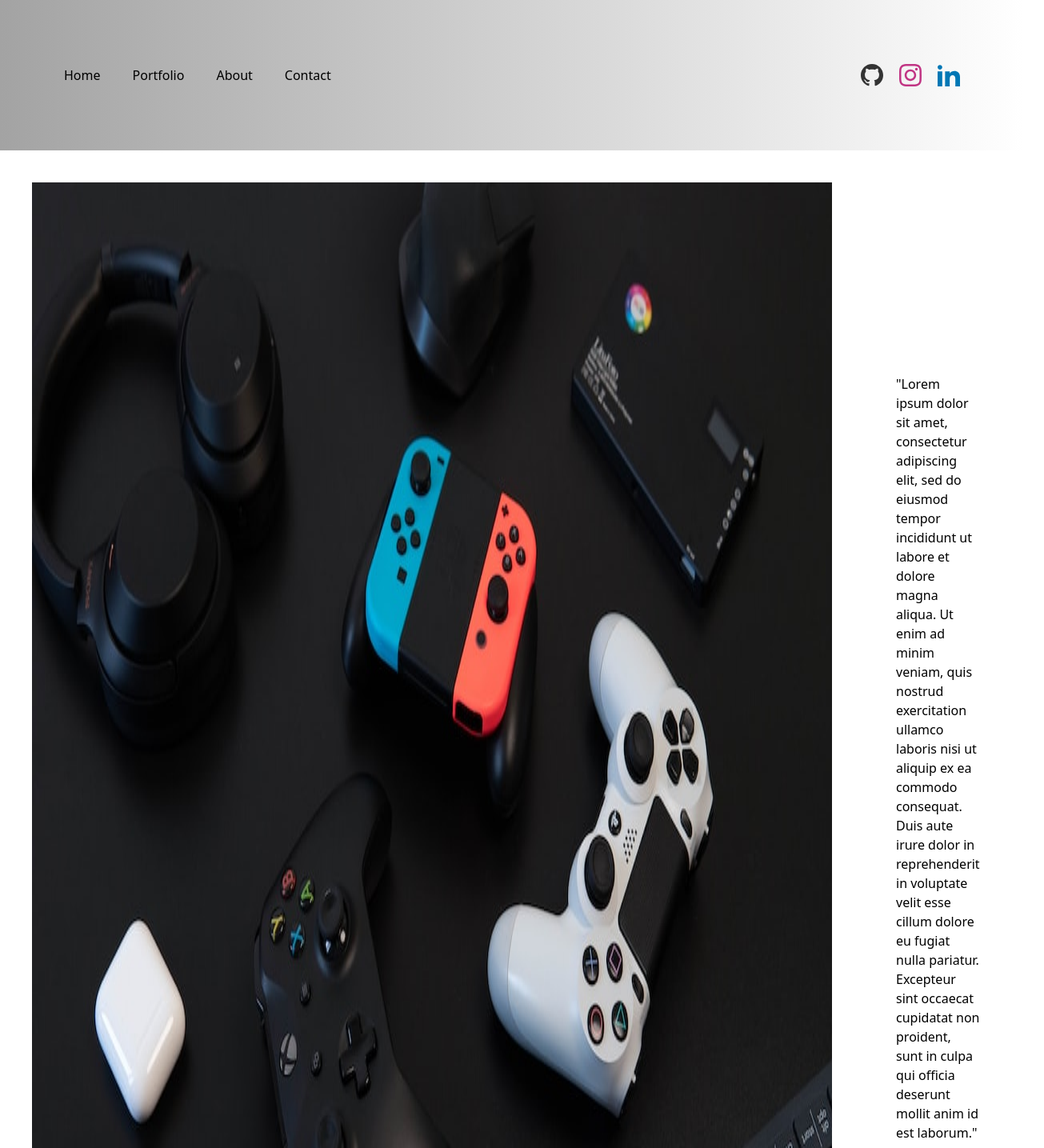
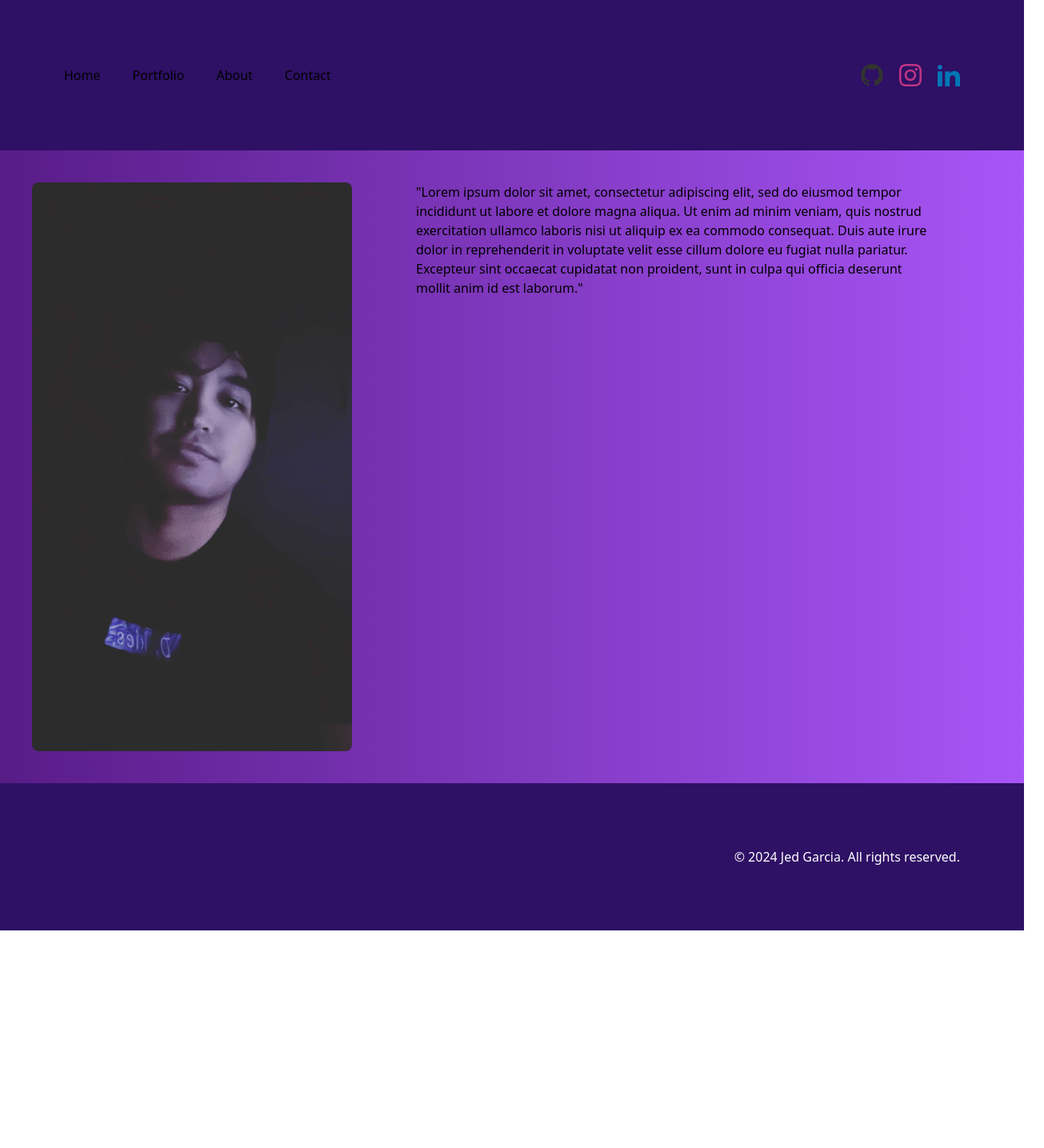
Before and after one commit to jedi24garcia/main-web-react, a React (Create React App) app: page /HomePage in a window 1280 px wide. Shown: the top 1435 px of the page at 80% size, 1305 px wide, since content can reach past the window. After the commit the page ends 1163 px from the top, so only its background shows below. Built offline with nearby package versions, Linux system fonts and the light colour scheme.

Commit message:
just modified bg

```diff
--- a/src/About.js
+++ b/src/About.js
@@ -7,7 +7,7 @@ import aboutImage from './/images/Image.jpg';
 
 function About() {
     return (
-        <div>
+        <div className='bg-gradient-to-r from-purple-900 to-purple-500'>
             <Home />
             <div className='item-body px-60 py-10'>
                 <h1 className='font-serif text-5xl'>about</h1>
--- a/src/Contact.js
+++ b/src/Contact.js
@@ -10,7 +10,7 @@ function Contact() {
     };
 
     return (
-        <div>
+        <div className='bg-gradient-to-r from-purple-900 to-purple-500'>
             <Home />
             <div className='py-8 lg:py-16 px-4 mx-auto max-w-screen-md'>
                 <h2 class="mb-4 text-4xl tracking-tight font-extrabold text-center text-gray-900 dark:text-white">Contact Me</h2>
--- a/src/Footer.js
+++ b/src/Footer.js
@@ -2,8 +2,8 @@ import React from 'react';
 
 function FooterPage() {
     return (
-        <footer className="flex justify-between items-center p-20 bg-gradient-to-r from-neutral-400 to-black-500">
-            <p className="text-base text-white">© 2024 Jed Garcia. All rights reserved.</p>
+        <footer className="p-20 bg-violet-950">
+            <p className="text-base text-white text-right">© 2024 Jed Garcia. All rights reserved.</p>
         </footer>
     );
 };
--- a/src/HomePage.js
+++ b/src/HomePage.js
@@ -3,15 +3,15 @@ import React from 'react';
 import Home from './main';
 import FooterPage from './Footer';
 
-import consoleImage from './/images/consoles.jpg';
+import profileImage from './/images/profile.jpg';
 
 function HomePage() {
     return (
         <div>
             <Home />
-                <div className='context flex p-10'>
-                    <img src={consoleImage} alt='' />
-                    <div className='item-body px-20 py-60'>
+                <div className='context flex p-10 bg-gradient-to-r from-purple-900 to-purple-500'>
+                    <img src={profileImage} className="object-cover rounded-lg hover:scale-110 transform transition duration-500" style={{ width: '400px' }} alt='' />
+                    <div className='item-body px-20'>
                         <p className='font-serif'>"Lorem ipsum dolor sit amet,
                             consectetur adipiscing elit, sed do eiusmod tempor
                             incididunt ut labore et dolore magna aliqua. Ut enim
--- a/src/Portfolio.js
+++ b/src/Portfolio.js
@@ -9,7 +9,7 @@ import aboutImage from './/images/Image.jpg';
 
 function Portfolio() {
     return (
-        <div>
+        <div className='bg-gradient-to-r from-purple-900 to-purple-500'>
             <Home />
             <div className='item-body px-60 py-10'>
                 <h1 className='font-serif text-5xl'>portfolio</h1>
@@ -31,7 +31,7 @@ function Portfolio() {
                         <img style={{ '--i': '320deg' }} src={aboutImage} alt="Portfolio project 9" />
                     </div>
                 </div>
-                    <div className='item-body px-60 py-10'>
+                <div className='item-body px-60 py-10'>
                     <h1 className='font-serif text-5xl'>projects</h1>
                 </div>
                 <p className='item-body px-60'>Below are some of my personal projects, each reflecting my passion for creativity<br />
@@ -41,11 +41,11 @@ function Portfolio() {
                 <div className='flex justify-between px-60 py-10'>
                     <section className='item-body w-1/2 px-5'>
                         <h2>Project 1</h2>
-                        <img src={consoleImage} alt='' />
+                        <img src={consoleImage} className="object-cover rounded-lg hover:scale-110 transform transition duration-500" alt='' />
                     </section>
                     <section className='item-body w-1/2 px-5'>
                         <h2>Project 2</h2>
-                        <img src={consoleImage} alt='' />
+                        <img src={consoleImage} className="object-cover rounded-lg hover:scale-110 transform transition duration-500" alt='' />
                     </section>
                 </div>
             <FooterPage />
--- a/src/main.js
+++ b/src/main.js
@@ -4,7 +4,7 @@ import { Link } from 'react-router-dom';
 function Home() {
   return (
     <>
-      <header className="flex justify-between items-center p-20 bg-gradient-to-r from-neutral-400 to-black-500">
+      <header className="flex justify-between items-center p-20 bg-violet-950">
         <nav className='flex items-center space-x-10'>
           <ul className='flex space-x-10 font-serif'>
             <Link to="/HomePage" className="hover:scale-110">Home</Link>
```
Also changed, not shown: src/images/profile.jpg (added).
